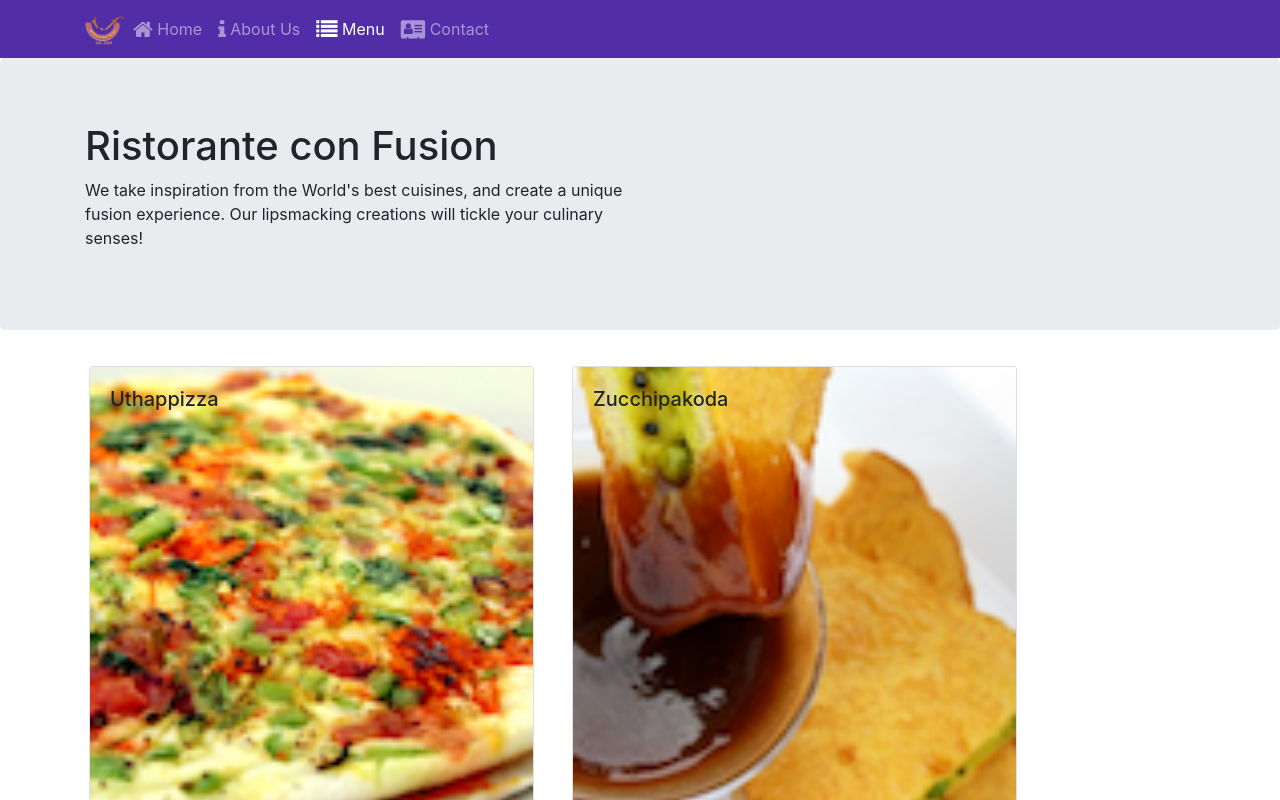
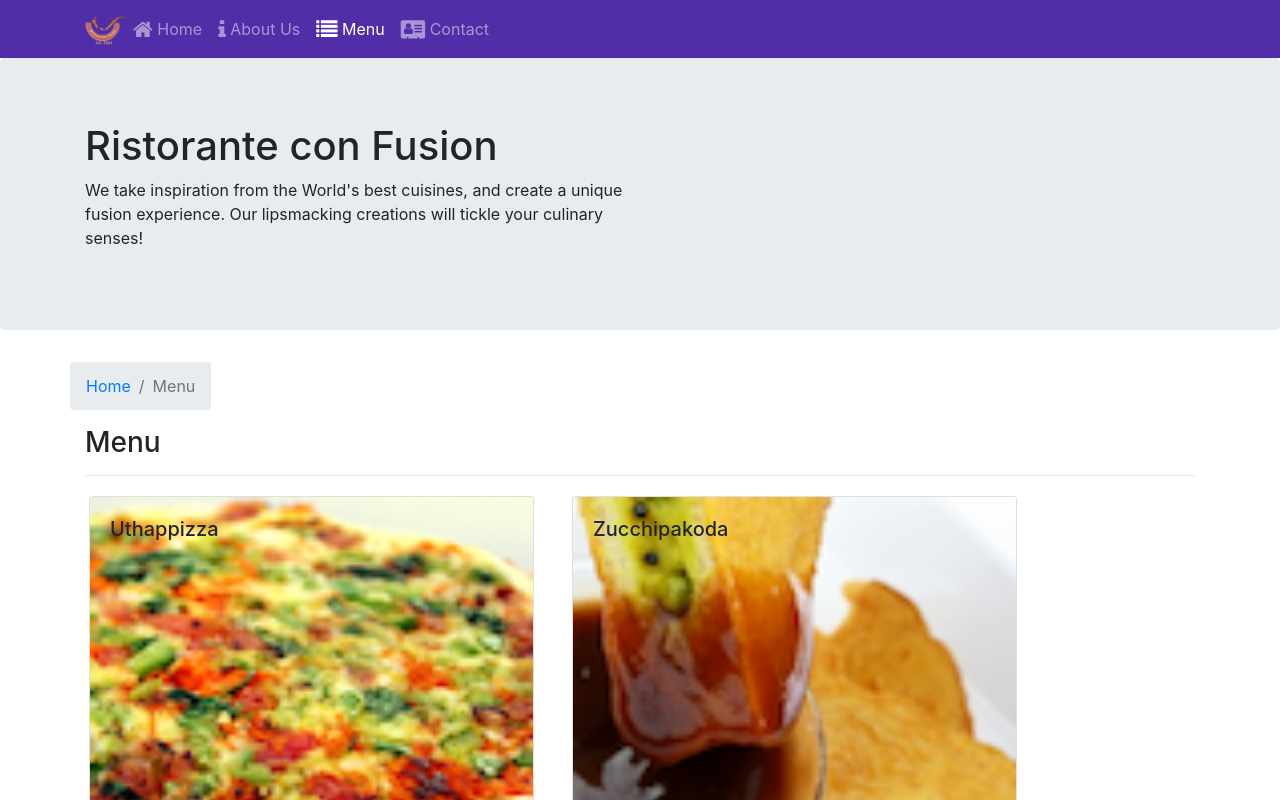
Before and after one commit to BinhBong347/webdemo, a React (Create React App) app: page /menu in a window 1280 px wide. Shown: the top 800 px of the page. Built offline with nearby package versions, Linux system fonts and the light colour scheme.

Commit message:
Done Video SPA 34

```diff
--- a/src/App.js
+++ b/src/App.js
@@ -15,7 +15,6 @@
           <Main/>
           {/* <MenuFunction/> */}
         </div>
-
       </BrowserRouter>
     );
 
--- a/src/Components/ContactComponent.js
+++ b/src/Components/ContactComponent.js
@@ -1,8 +1,20 @@
 import React from 'react';
+import { Breadcrumb, BreadcrumbItem } from "reactstrap";
+import { Link } from "react-router-dom";
 
 function Contact(props) {
     return(
         <div className="container">
+              <div className="row">
+                    <Breadcrumb>
+                        <BreadcrumbItem><Link to='/home'>Home</Link></BreadcrumbItem>
+                        <BreadcrumbItem active>Contact Us</BreadcrumbItem>
+                    </Breadcrumb>
+                    <div className="col-12">
+                        <h3>Contact Us</h3>
+                        <hr/>
+                    </div>
+                </div>
             <div className="row row-content">
                 <div className="col-12">
                 <h3>Location Information</h3>
--- a/src/Components/DetailDish.js
+++ b/src/Components/DetailDish.js
@@ -1,5 +1,6 @@
-import React, { Component } from 'react';
-import { Card, CardBody, CardImg, CardImgOverlay, CardText, CardTitle, Media } from 'reactstrap';
+import React from 'react';
+import { Card, CardBody, CardImg, CardText, CardTitle, BreadcrumbItem, Breadcrumb } from 'reactstrap';
+import { Link } from "react-router-dom";
 
 
 
@@ -53,8 +54,18 @@
             return(
             <div className="container">
                 <div className="row">
+                    <Breadcrumb>
+                        <BreadcrumbItem><Link to='/menu'>Menu</Link></BreadcrumbItem>
+                        <BreadcrumbItem active>{props.dish.name}</BreadcrumbItem>
+                    </Breadcrumb>
+                    <div className="col-12">
+                        <h3>{props.dish.name}</h3>
+                        <hr/>
+                    </div>
+                </div>
+                <div className="row">
                     <RenderItem dish={props.dish}/>
-                    <RenderComments comments={props.dish.comments}/>
+                    <RenderComments comments={props.comments}/>
                 </div>
             </div>
             )
--- a/src/Components/FooterComponet.js
+++ b/src/Components/FooterComponet.js
@@ -12,7 +12,7 @@
                         <li><Link to="home">Home</Link></li>
                         <li><Link to="/aboutus">About Us</Link></li>
                         <li><Link to="/menu">Menu</Link></li>
-                        <li><Link to="contactus">Contact Us</Link></li>
+                        <li><Link to="/contactus">Contact Us</Link></li>
                     </ul>
                 </div>
                 <div className="col-7 col-sm-5">
--- a/src/Components/Maincomponent.js
+++ b/src/Components/Maincomponent.js
@@ -7,7 +7,7 @@
 import { COMMENTS } from "../shared/Comment";
 import { LEADERS } from "../shared/leaders";
 import { PROMOTIONS } from "../shared/promotion";
-// import DetailDish from './DetailDish';
+import DetailDish from './DetailDish';
 import Header from './HeaderComponent';
 import Footer from './FooterComponet';
 
@@ -42,12 +42,20 @@
          />
       );
     }
+
+    const DishWithID = ({match}) => {
+      return (
+        <DetailDish dish={this.state.dishes.filter((dish) => dish.id === parseInt(match.params.dishId,10)) [0]}
+        comments={this.state.comments.filter((comment) => comment.dishId === parseInt(match.params.dishId,10))}/>
+      )
+    }
     return (
       <div>
         <Header/>
         <Switch>
           <Route path="/home" component={HomePage}/>
           <Route exact path="/menu" component={() => <MenuComponent dishes={this.state.dishes}/>}/>
+          <Route path="/menu/:dishID" component={DishWithID} />
           <Route path="/contactus" exact component={Contact} />
           <Redirect to="home"/>
         </Switch>
--- a/src/Components/MenuComponent.js
+++ b/src/Components/MenuComponent.js
@@ -1,11 +1,12 @@
 import React from 'react';
-import { Card, CardImg, CardImgOverlay, CardTitle} from 'reactstrap';
+import { Card, CardImg, CardImgOverlay, CardTitle, Breadcrumb, BreadcrumbItem} from 'reactstrap';
+import { Link } from "react-router-dom";
 
 
 
-function RenderMenuList({item, onClick}){
+function RenderMenuList({item}){
     return(
-        <Card onClick={()=> onClick(item.id)}>
+        <Card Link to={`/menu/${item.id}`}>
             <CardImg width="100%" src={item.image} alt={item.name}/>
         <CardImgOverlay>
             <CardTitle>{item.name}</CardTitle>
@@ -21,14 +22,23 @@
             return (
                 <div className="col-12 col-md-5 m-1" key={index}>
                     <RenderMenuList
-                    item={item}
-                    onClick={props.onClick}/>
+                    item={item}/>
                 </div>
             )
 
         })
         return(
             <div className="container">
+                <div className="row">
+                    <Breadcrumb>
+                        <BreadcrumbItem><Link to='/home'>Home</Link></BreadcrumbItem>
+                        <BreadcrumbItem active>Menu</BreadcrumbItem>
+                    </Breadcrumb>
+                    <div className="col-12">
+                        <h3>Menu</h3>
+                        <hr/>
+                    </div>
+                </div>
                 <div className="row">
                     {menu}
                 </div>
```
